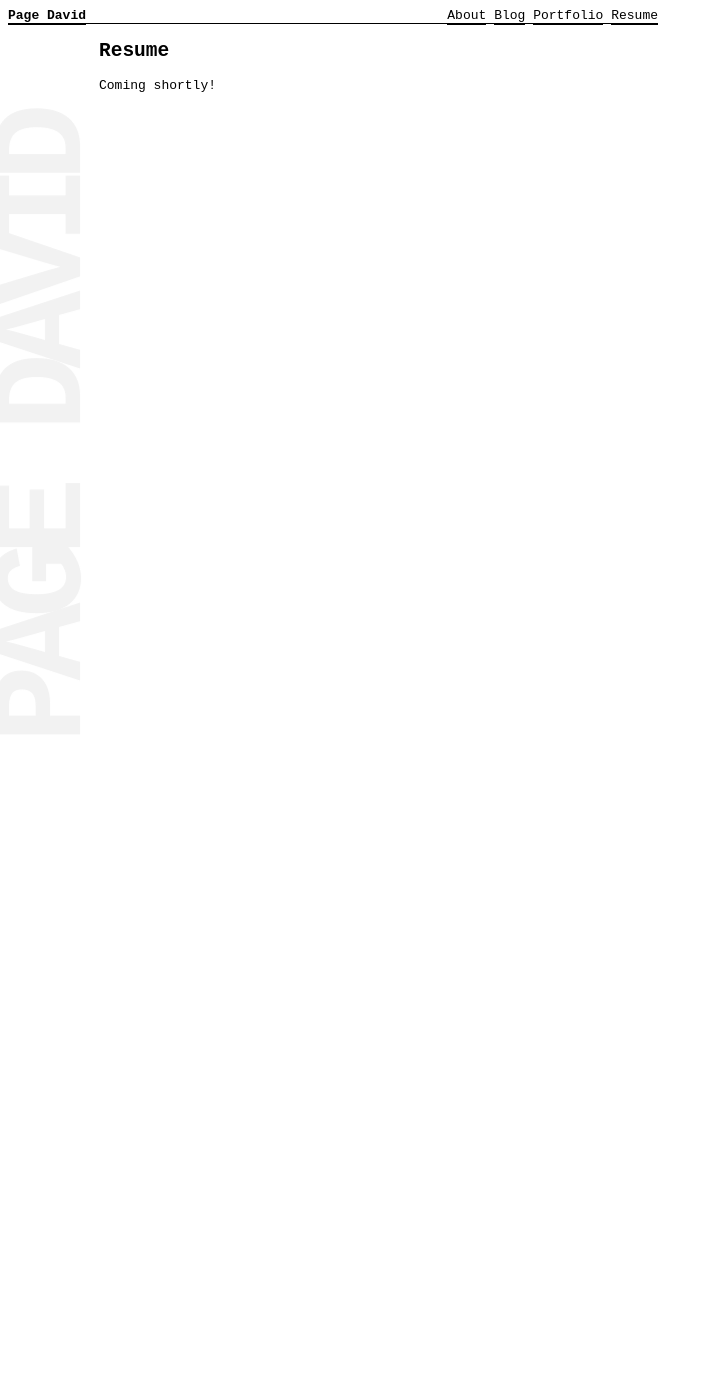
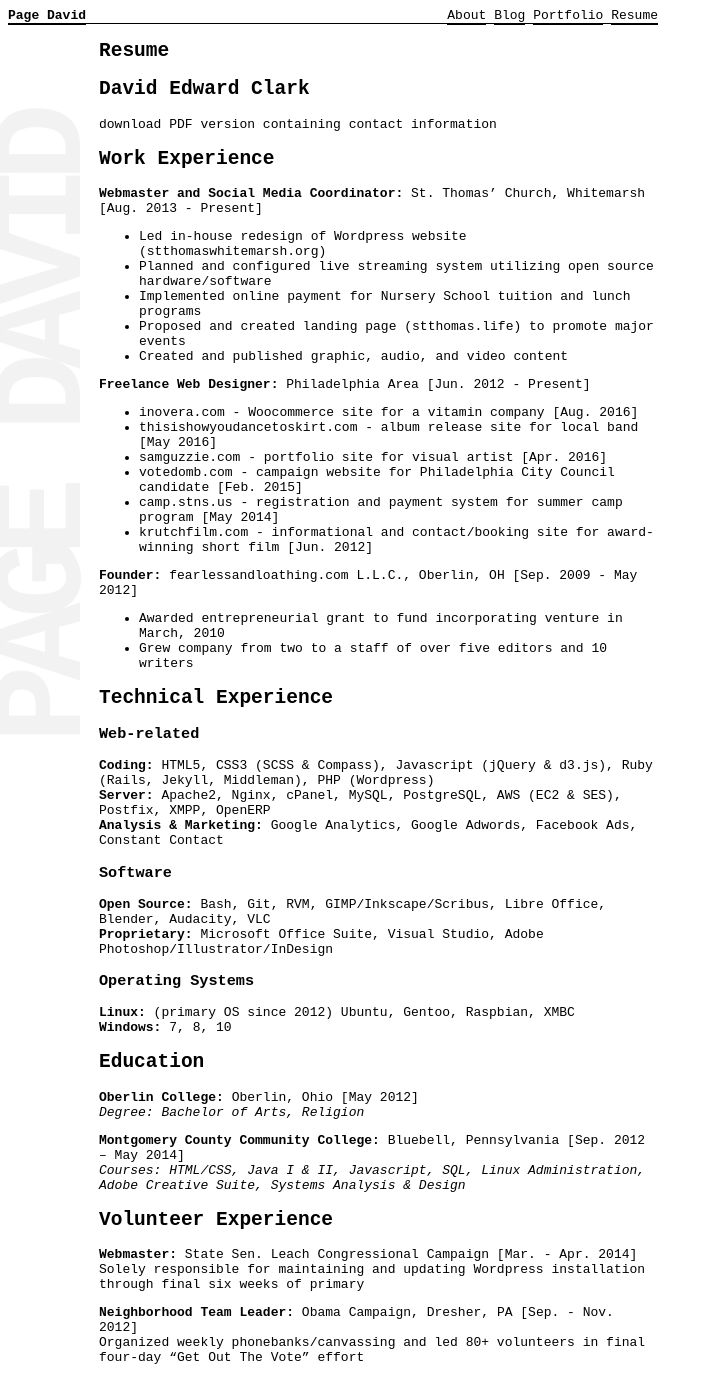
Before and after one commit to pagedavid/pagedavid.github.io, a Jekyll site: the page built from resume.md, in a window 1280 px wide. Shown: the whole page, without its empty margins (0-721 px from the left). Built offline with Jekyll 4.4.1, drawn with Linux system fonts in a browser that asks for light colours; before the commit the page ends 900 px from its top, so only the background shows below that.

Commit message:
first draft

```diff
--- a/resume.md
+++ b/resume.md
@@ -3,4 +3,65 @@ layout: page
 title: Resume
 permalink: /resume/
 ---
-Coming shortly!
+
+David Edward Clark
+------------------
+
+download PDF version containing contact information
+
+Work Experience
+---------------
+**Webmaster and Social Media Coordinator:** St. Thomas' Church, Whitemarsh [Aug. 2013 - Present]
+* Led in-house redesign of Wordpress website (stthomaswhitemarsh.org)
+* Planned and configured live streaming system utilizing open source hardware/software
+* Implemented online payment for Nursery School tuition and lunch programs
+* Proposed and created landing page (stthomas.life) to promote major events
+* Created and published graphic, audio, and video content
+
+**Freelance Web Designer:** Philadelphia Area [Jun. 2012 - Present]
+* inovera.com - Woocommerce site for a vitamin company [Aug. 2016]
+* thisishowyoudancetoskirt.com - album release site for local band [May 2016]
+* samguzzie.com - portfolio site for visual artist [Apr. 2016]
+* votedomb.com - campaign website for Philadelphia City Council candidate [Feb. 2015]
+* camp.stns.us - registration and payment system for summer camp program [May 2014]
+* krutchfilm.com - informational and contact/booking site for award-winning short film [Jun. 2012]
+
+**Founder:** fearlessandloathing.com L.L.C., Oberlin, OH [Sep. 2009 - May 2012]
+* Awarded entrepreneurial grant to fund incorporating venture in March, 2010
+* Grew company from two to a staff of over five editors and 10 writers
+
+Technical Experience
+-------------------
+
+### Web-related
+
+**Coding:** HTML5, CSS3 (SCSS & Compass), Javascript (jQuery & d3.js), Ruby (Rails, Jekyll, Middleman), PHP (Wordpress) \\
+**Server:** Apache2, Nginx, cPanel, MySQL, PostgreSQL, AWS (EC2 & SES), Postfix, XMPP, OpenERP \\
+**Analysis & Marketing:** Google Analytics, Google Adwords, Facebook Ads, Constant Contact
+
+### Software
+
+**Open Source:** Bash, Git, RVM, GIMP/Inkscape/Scribus, Libre Office, Blender, Audacity, VLC \\
+**Proprietary:** Microsoft Office Suite, Visual Studio, Adobe Photoshop/Illustrator/InDesign
+
+### Operating Systems
+
+**Linux:** (primary OS since 2012) Ubuntu, Gentoo, Raspbian,  XMBC \\
+**Windows:** 7, 8, 10
+
+Education
+---------
+**Oberlin College:** Oberlin, Ohio [May 2012] \\
+*Degree: Bachelor of Arts, Religion*
+
+**Montgomery County Community College:** Bluebell, Pennsylvania [Sep. 2012 – May 2014] \\
+*Courses: HTML/CSS, Java I & II, Javascript, SQL, Linux Administration, Adobe Creative Suite, Systems Analysis & Design*
+
+Volunteer Experience
+--------------------
+
+**Webmaster:** State Sen. Leach Congressional Campaign [Mar. - Apr. 2014] \\
+Solely responsible for maintaining and updating Wordpress installation through final six weeks of primary
+
+**Neighborhood Team Leader:** Obama Campaign, Dresher, PA [Sep. - Nov. 2012] \\
+Organized weekly phonebanks/canvassing and led 80+ volunteers in final four-day “Get Out The Vote” effort
```
